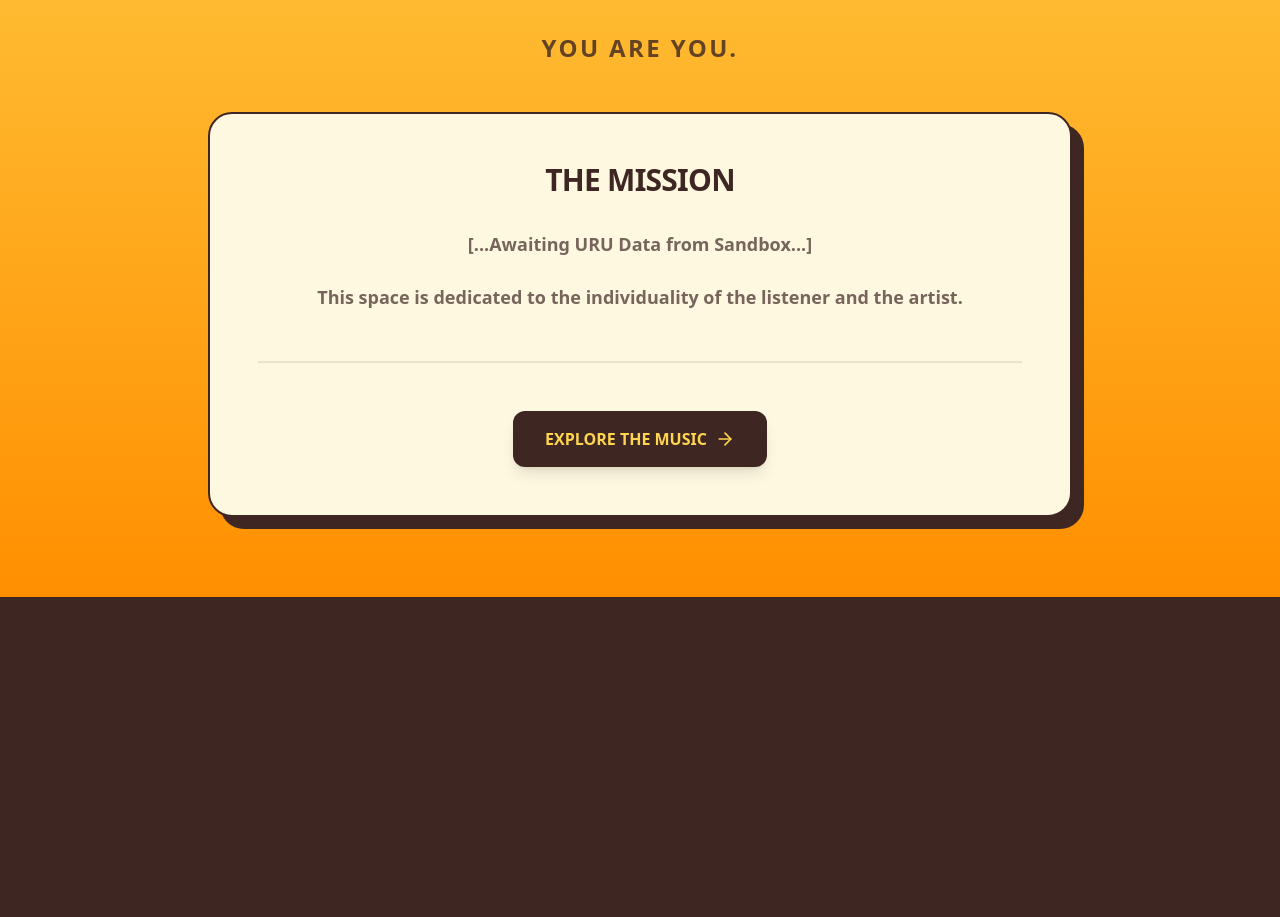
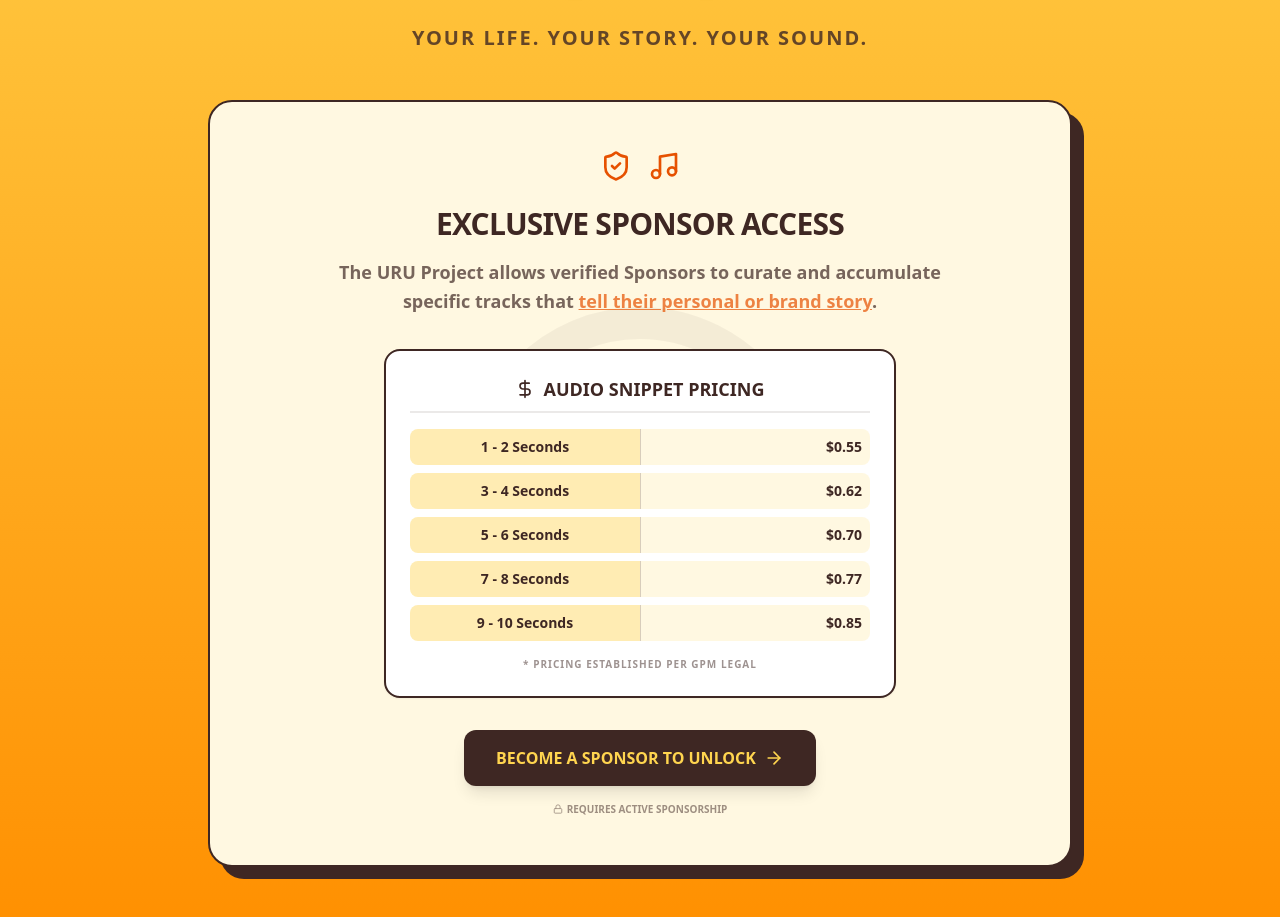
Before and after one commit to mmmm013/gputnam-music-mothership, a Next.js app: page /uru in a window 1280 px wide. Shown: the part 359-1276 px from the top of the page. Before the commit the page ends 956 px from the top, so only its background shows below. Built offline with nearby package versions, Linux system fonts and the light colour scheme.

Commit message:
FEAT: URU Pricing Table - 1-2s (-bash.55) to 9-10s (-bash.85)

```diff
--- a/app/uru/page.tsx
+++ b/app/uru/page.tsx
@@ -1,6 +1,6 @@
 'use client';
 
-import { Heart, Star, Fingerprint, Radio, ArrowRight } from 'lucide-react';
+import { Fingerprint, Lock, Music, ArrowRight, ShieldCheck, DollarSign } from 'lucide-react';
 
 export default function UruPage() {
   return (
@@ -21,7 +21,7 @@
           <a href="/join" className="hover:text-white transition">JOIN THE PRIDE</a>
           <span className="border-b-2 border-[#3E2723]">URU</span>
           <a href="/mip" className="bg-[#3E2723] text-[#FFD54F] px-3 py-1 rounded-full hover:scale-105 transition flex items-center gap-1">
-            <Radio size={10} /> MIP PORTAL
+             MIP PORTAL
           </a>
         </div>
       </nav>
@@ -31,33 +31,68 @@
          <div className="inline-block p-6 rounded-full bg-[#3E2723] mb-8 shadow-xl">
             <Fingerprint size={48} className="text-[#FFD54F]" strokeWidth={1.5} />
          </div>
-         <h1 className="text-6xl md:text-8xl font-black text-[#3E2723] mb-6 tracking-tight drop-shadow-sm leading-none">
+         <h1 className="text-6xl md:text-8xl font-black text-[#3E2723] mb-4 tracking-tight drop-shadow-sm leading-none">
             URU
          </h1>
-         <p className="text-2xl font-bold text-[#3E2723] opacity-80 mb-12 uppercase tracking-widest">
-            You Are You.
+         <p className="text-xl font-bold text-[#3E2723] opacity-80 mb-12 uppercase tracking-widest">
+            Your Life. Your Story. Your Sound.
          </p>
       </div>
 
-      {/* CONTENT SHELL (WAITING FOR SB DATA) */}
+      {/* THE GATE: SPONSORS ONLY */}
       <div className="container mx-auto px-4 pb-20 max-w-4xl">
-         <div className="bg-[#FFF8E1] border-2 border-[#3E2723] rounded-3xl p-12 shadow-[12px_12px_0px_0px_rgba(62,39,35,1)] text-center">
+         <div className="bg-[#FFF8E1] border-2 border-[#3E2723] rounded-3xl p-8 md:p-12 shadow-[12px_12px_0px_0px_rgba(62,39,35,1)] text-center relative overflow-hidden">
 
-            <h2 className="text-3xl font-black uppercase tracking-tight mb-8">The Mission</h2>
+            {/* BACKGROUND WATERMARK */}
+            <Fingerprint className="absolute top-1/2 left-1/2 -translate-x-1/2 -translate-y-1/2 text-[#3E2723] opacity-5 w-96 h-96" />
 
-            <div className="space-y-6 text-lg font-bold opacity-70 leading-relaxed">
-               <p>
-                  [...Awaiting URU Data from Sandbox...]
+            <div className="relative z-10">
+               <div className="flex justify-center gap-4 mb-6 text-[#E65100]">
+                  <ShieldCheck size={32} />
+                  <Music size={32} />
+               </div>
+
+               <h2 className="text-3xl font-black uppercase tracking-tight mb-4">Exclusive Sponsor Access</h2>
+
+               <p className="text-lg font-bold opacity-70 leading-relaxed mb-8 max-w-2xl mx-auto">
+                  The URU Project allows verified Sponsors to curate and accumulate specific tracks that <span className="text-[#E65100] underline">tell their personal or brand story</span>.
                </p>
-               <p>
-                  This space is dedicated to the individuality of the listener and the artist.
-               </p>
-            </div>
 
-            <div className="mt-12 pt-12 border-t-2 border-[#3E2723]/10">
-               <a href="/" className="inline-flex items-center gap-2 bg-[#3E2723] text-[#FFD54F] px-8 py-4 rounded-xl font-black uppercase hover:scale-105 transition shadow-lg">
-                  Explore The Music <ArrowRight size={20} />
-               </a>
+               {/* ESTABLISHED PRICING TABLE */}
+               <div className="bg-white border-2 border-[#3E2723] rounded-2xl p-6 mb-8 max-w-lg mx-auto shadow-sm">
+                  <div className="flex items-center justify-center gap-2 mb-4 border-b-2 border-[#3E2723]/10 pb-2">
+                     <DollarSign size={20} className="text-[#3E2723]" />
+                     <h3 className="font-black text-lg uppercase text-[#3E2723]">Audio Snippet Pricing</h3>
+                  </div>
+
+                  <div className="grid grid-cols-2 gap-y-2 text-sm font-bold text-[#3E2723]">
+                     <div className="bg-[#FFECB3] p-2 rounded-l-lg">1 - 2 Seconds</div>
+                     <div className="bg-[#FFF8E1] p-2 rounded-r-lg border-l border-[#3E2723]/20 text-right">$0.55</div>
+
+                     <div className="bg-[#FFECB3] p-2 rounded-l-lg">3 - 4 Seconds</div>
+                     <div className="bg-[#FFF8E1] p-2 rounded-r-lg border-l border-[#3E2723]/20 text-right">$0.62</div>
+
+                     <div className="bg-[#FFECB3] p-2 rounded-l-lg">5 - 6 Seconds</div>
+                     <div className="bg-[#FFF8E1] p-2 rounded-r-lg border-l border-[#3E2723]/20 text-right">$0.70</div>
+
+                     <div className="bg-[#FFECB3] p-2 rounded-l-lg">7 - 8 Seconds</div>
+                     <div className="bg-[#FFF8E1] p-2 rounded-r-lg border-l border-[#3E2723]/20 text-right">$0.77</div>
+
+                     <div className="bg-[#FFECB3] p-2 rounded-l-lg">9 - 10 Seconds</div>
+                     <div className="bg-[#FFF8E1] p-2 rounded-r-lg border-l border-[#3E2723]/20 text-right">$0.85</div>
+                  </div>
+                  <p className="text-[10px] opacity-50 mt-4 uppercase font-bold tracking-widest">* Pricing Established per GPM Legal</p>
+               </div>
+
+               {/* CTA / GATE */}
+               <div className="flex flex-col items-center gap-4">
+                  <a href="/join" className="bg-[#3E2723] text-[#FFD54F] px-8 py-4 rounded-xl font-black uppercase hover:scale-105 transition shadow-lg flex items-center gap-2">
+                     Become a Sponsor to Unlock <ArrowRight size={20} />
+                  </a>
+                  <p className="text-[10px] font-bold opacity-50 uppercase flex items-center gap-1">
+                     <Lock size={10} /> Requires Active Sponsorship
+                  </p>
+               </div>
             </div>
 
          </div>
```
